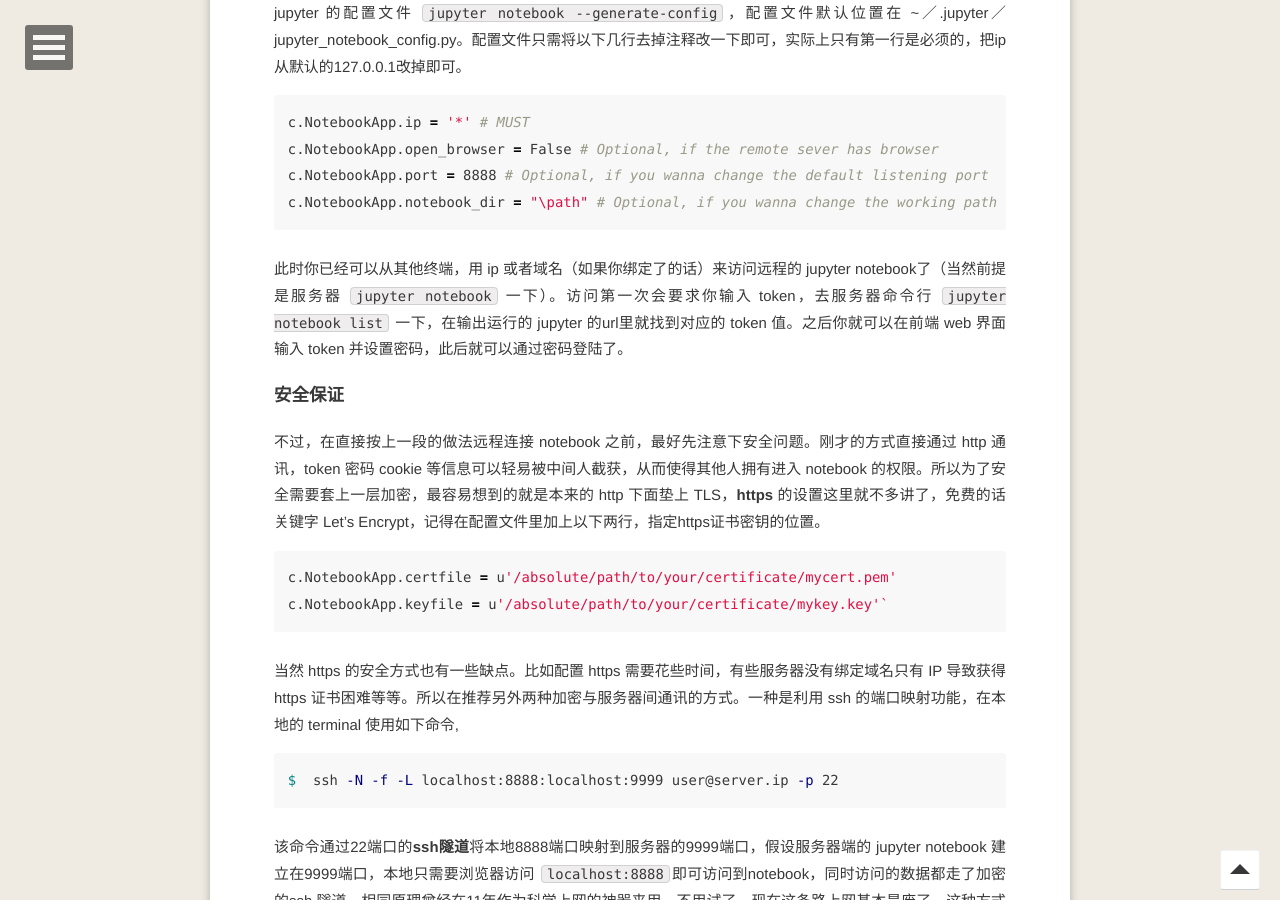
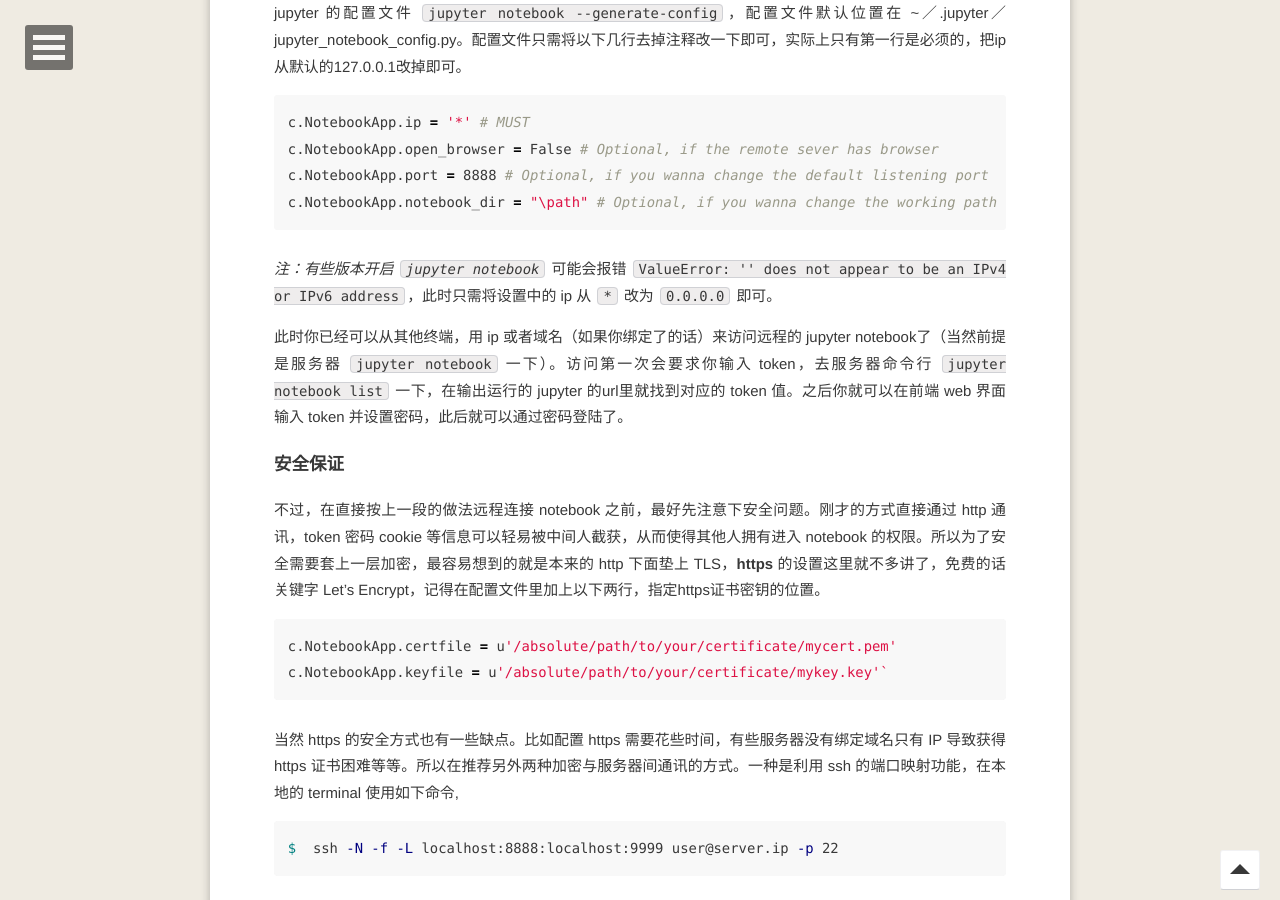
Before and after one commit to refraction-ray/refraction-ray.github.io, a Jekyll site: the page built from _posts/2018-02-08-云上的 Jupyter Notebook.md, in a window 1280 px wide and 900 px high, scrolled down 1742 px. Built offline with Jekyll 4.4.1, drawn with Linux system fonts in a browser that asks for light colours; comment, search, counter and statistics services are not loaded.

Commit message:
comment on jupyter config

```diff
--- a/_posts/2018-02-08-云上的 Jupyter Notebook.md
+++ b/_posts/2018-02-08-云上的 Jupyter Notebook.md
@@ -40,6 +40,8 @@
 c.NotebookApp.port = 8888 # Optional, if you wanna change the default listening port
 c.NotebookApp.notebook_dir = "\path" # Optional, if you wanna change the working path of jupyter project
 ~~~
+
+*注：有些版本开启 `jupyter notebook`* 可能会报错 `ValueError: '' does not appear to be an IPv4 or IPv6 address`，此时只需将设置中的 ip 从 `*` 改为 `0.0.0.0` 即可。
 
 此时你已经可以从其他终端，用 ip 或者域名（如果你绑定了的话）来访问远程的 jupyter notebook了（当然前提是服务器 `jupyter notebook` 一下）。访问第一次会要求你输入 token，去服务器命令行 `jupyter notebook list` 一下，在输出运行的 jupyter 的url里就找到对应的 token 值。之后你就可以在前端 web 界面输入 token 并设置密码，此后就可以通过密码登陆了。
 
```
